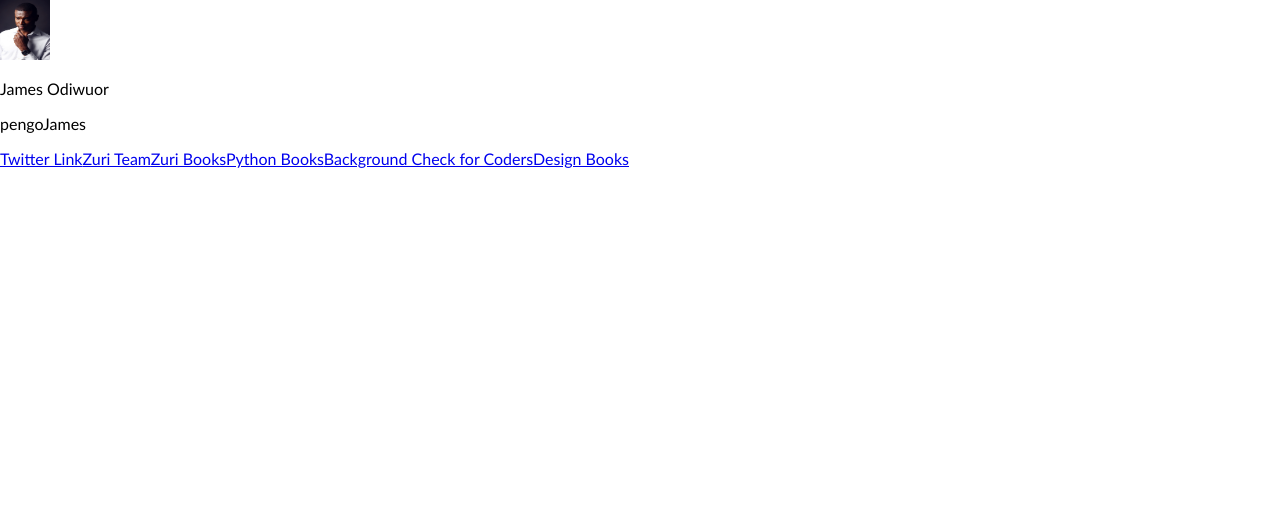
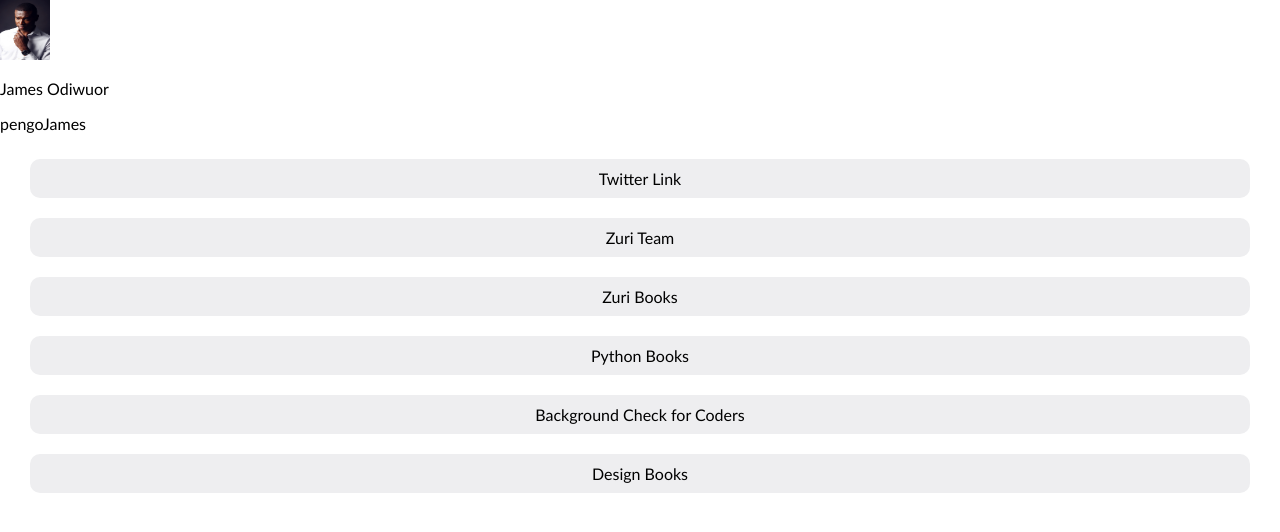
Before and after one commit to pengoJames/intern-stage-one, a React (Create React App) app: page / in a window 1280 px wide. Shown: the top 532 px of the page. Built offline with nearby package versions, Linux system fonts and the light colour scheme.

Commit message:
Style the links

```diff
--- a/src/App.css
+++ b/src/App.css
@@ -13,3 +13,27 @@
   height: 60px;
   width: 50px;
 }
+
+.links {
+  display: flex;
+  flex-direction: column;
+  align-items: center;
+}
+
+#twitter_link,
+#btn_zuri,
+#books,
+#book_python,
+#pitch,
+#book_design {
+  background-color: #eeeef0;
+  color: black;
+  margin: 10px;
+  padding: 10px;
+  width: 1200px;
+  text-decoration: none;
+  text-align: center;
+  border-radius: 10px;
+}
+
+/* background-color: #eeeef0; */
--- a/src/Components/Links.js
+++ b/src/Components/Links.js
@@ -6,12 +6,12 @@
   return (
     <>
       <div className='links'>
-        <a href='https://twitter.com/jamesodiwuor2' id='twitter_link'>Twitter Link</a>
-        <a href='https://training.zuri.team/' id='btn_zuri'>Zuri Team</a>
-        <a href='http://books.zuri.team' title='Find books on design and coding' id='books'>Zuri Books</a>
-        <a href='https://books.zuri.team/python-for-beginners?ref_id=pengoJames' title='Buy the best books on python' id='book_python'>Python Books</a>
-        <a href='https://background.zuri.team/' title='Access services for background checks on coders' id='pitch'>Background Check for Coders</a>
-        <a href='https://books.zuri.team/design-rules' title='Access design books for free offered by Zuri' id='book_design'>Design Books</a>
+        <a id='twitter_link' href='https://twitter.com/jamesodiwuor2'>Twitter Link</a>
+        <a id='btn_zuri' href='https://training.zuri.team/'>Zuri Team</a>
+        <a title='Find books on design and coding' id='books' href='http://books.zuri.team'>Zuri Books</a>
+        <a title='Buy the best books on python' id='book_python' href='https://books.zuri.team/python-for-beginners?ref_id=pengoJames'>Python Books</a>
+        <a title='Access services for background checks on coders' id='pitch' href='https://background.zuri.team/'>Background Check for Coders</a>
+        <a title='Access design books for free offered by Zuri' id='book_design' href='https://books.zuri.team/design-rules'>Design Books</a>
       </div>
     </>
   )
```
